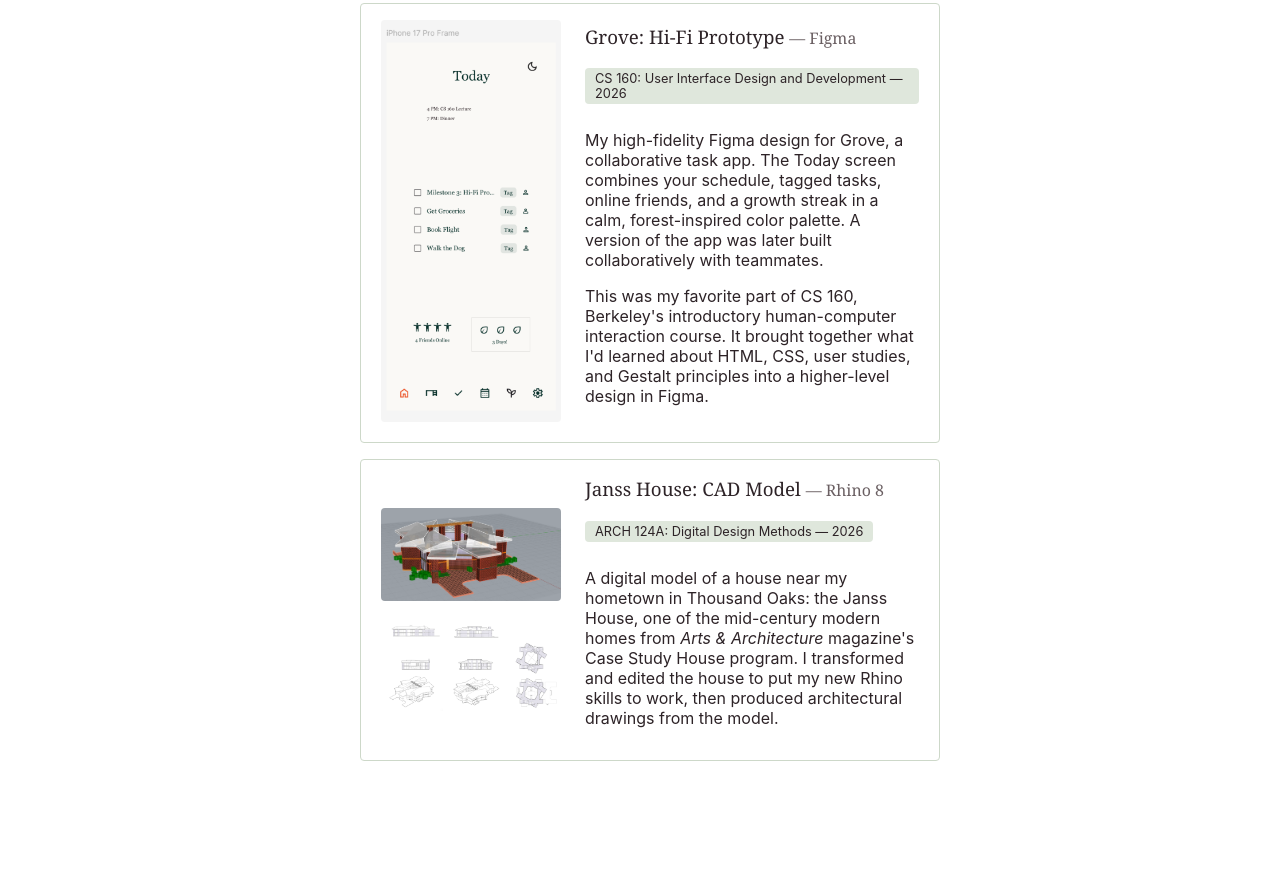
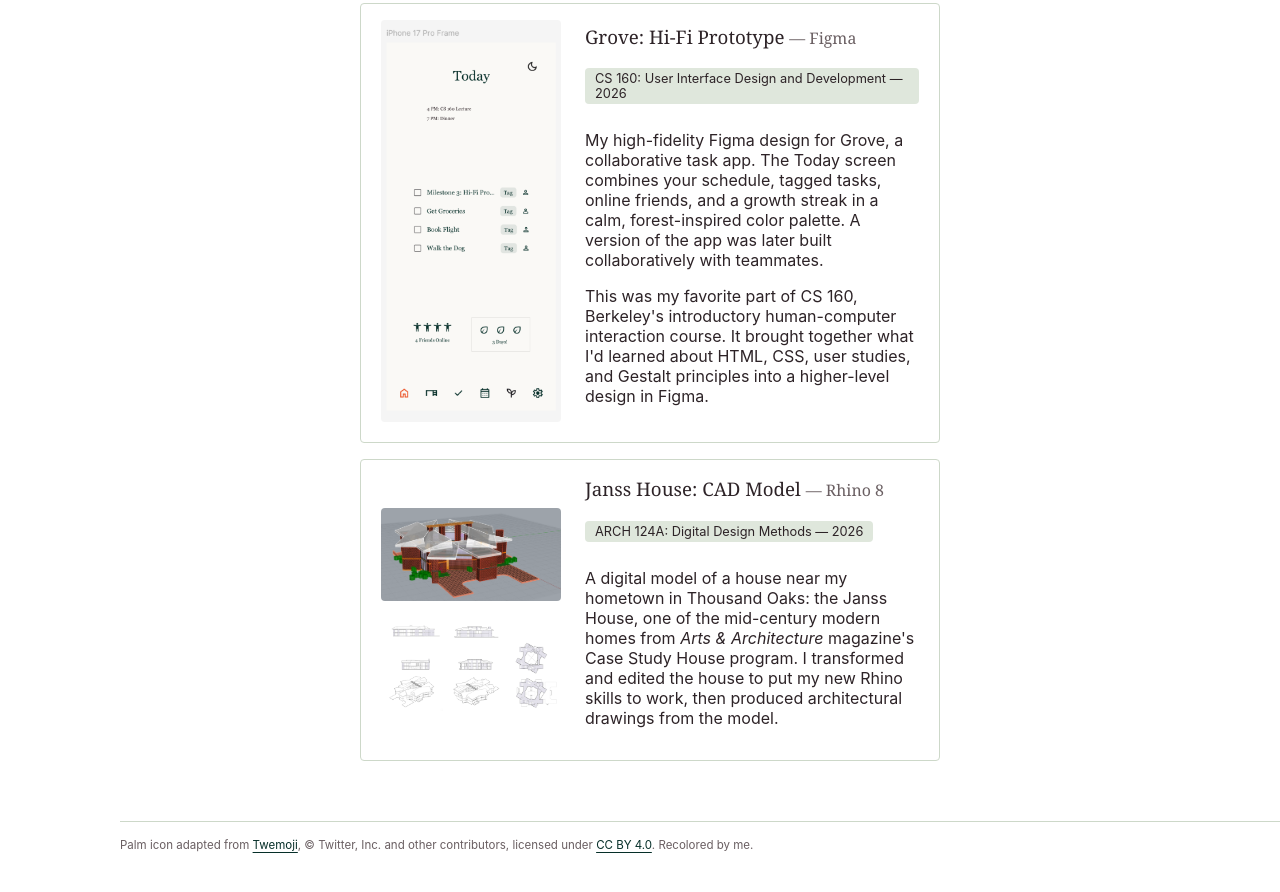
Before and after one commit to gibson-kyle/gibson-kyle.github.io, a plain HTML site: page index.html in a window 1280 px wide. Shown: the part 2332-3224 px from the top of the page. Before the commit the page ends 3133 px from the top, so only its background shows below. Drawn offline with Linux system fonts and the light colour scheme.

Commit message:
Add footer with Twemoji attribution

```diff
--- a/index.html
+++ b/index.html
@@ -258,6 +258,10 @@
         </aside>
 
       </div>
+
+      <footer class="site-footer">
+        <p>Palm icon adapted from <a href="https://github.com/jdecked/twemoji">Twemoji</a>, &copy; Twitter, Inc. and other contributors, licensed under <a href="https://creativecommons.org/licenses/by/4.0/">CC BY 4.0</a>. Recolored by me.</p>
+      </footer>
     </div>
 
 
--- a/style.css
+++ b/style.css
@@ -418,3 +418,17 @@
 .course-list li::marker {
   color: var(--terracotta);
 }
+
+
+/* Footer */
+.site-footer {
+  margin-top: 60px;
+  padding-top: 16px;
+  border-top: 1px solid var(--sage-line);
+  font-size: 0.72rem;
+  color: var(--forest-soft);
+}
+
+.site-footer p {
+  margin: 0;
+}
```
Also changed, not shown: .old-favicon-tmp.ico (added), favicon.ico, images/apple-touch-icon.png.
